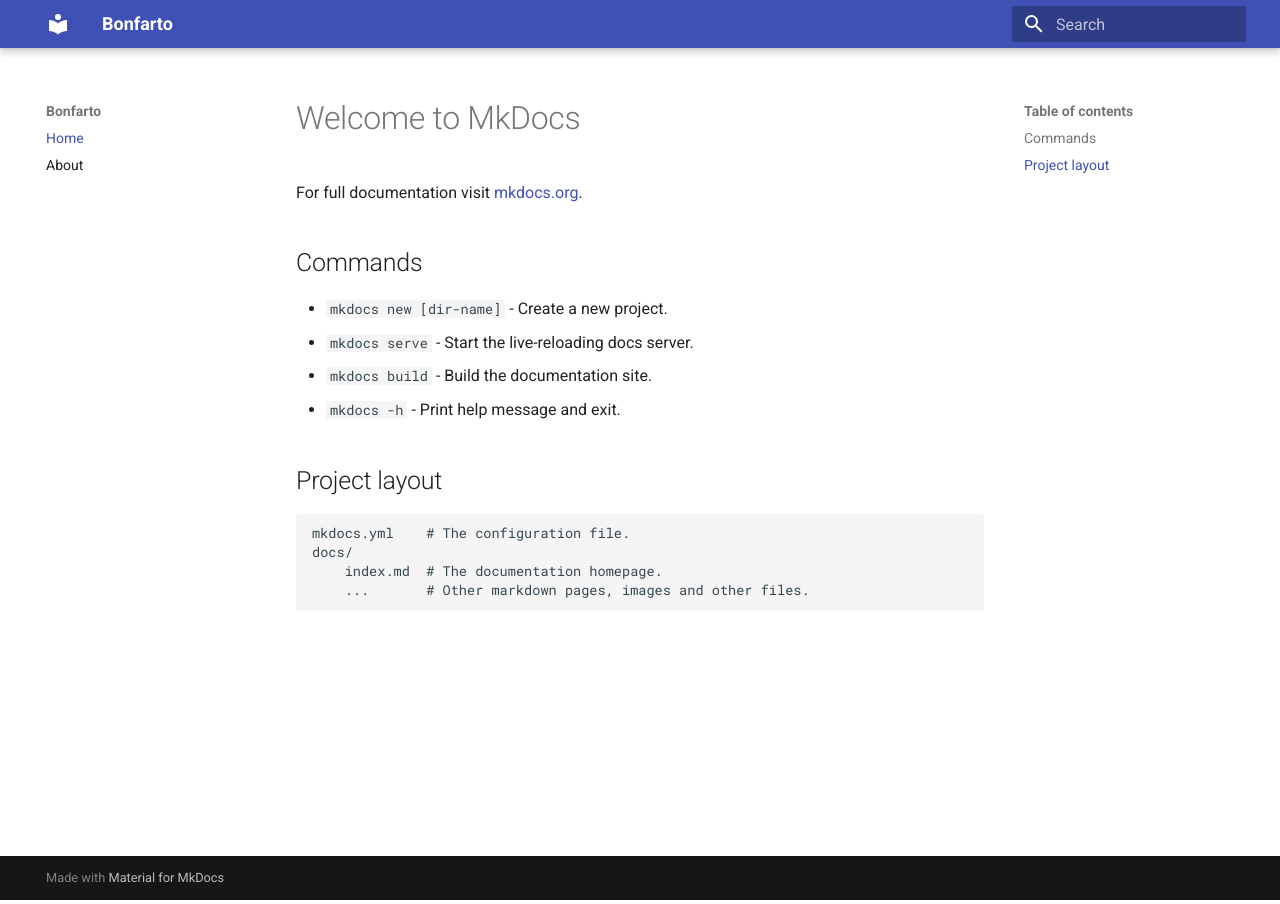
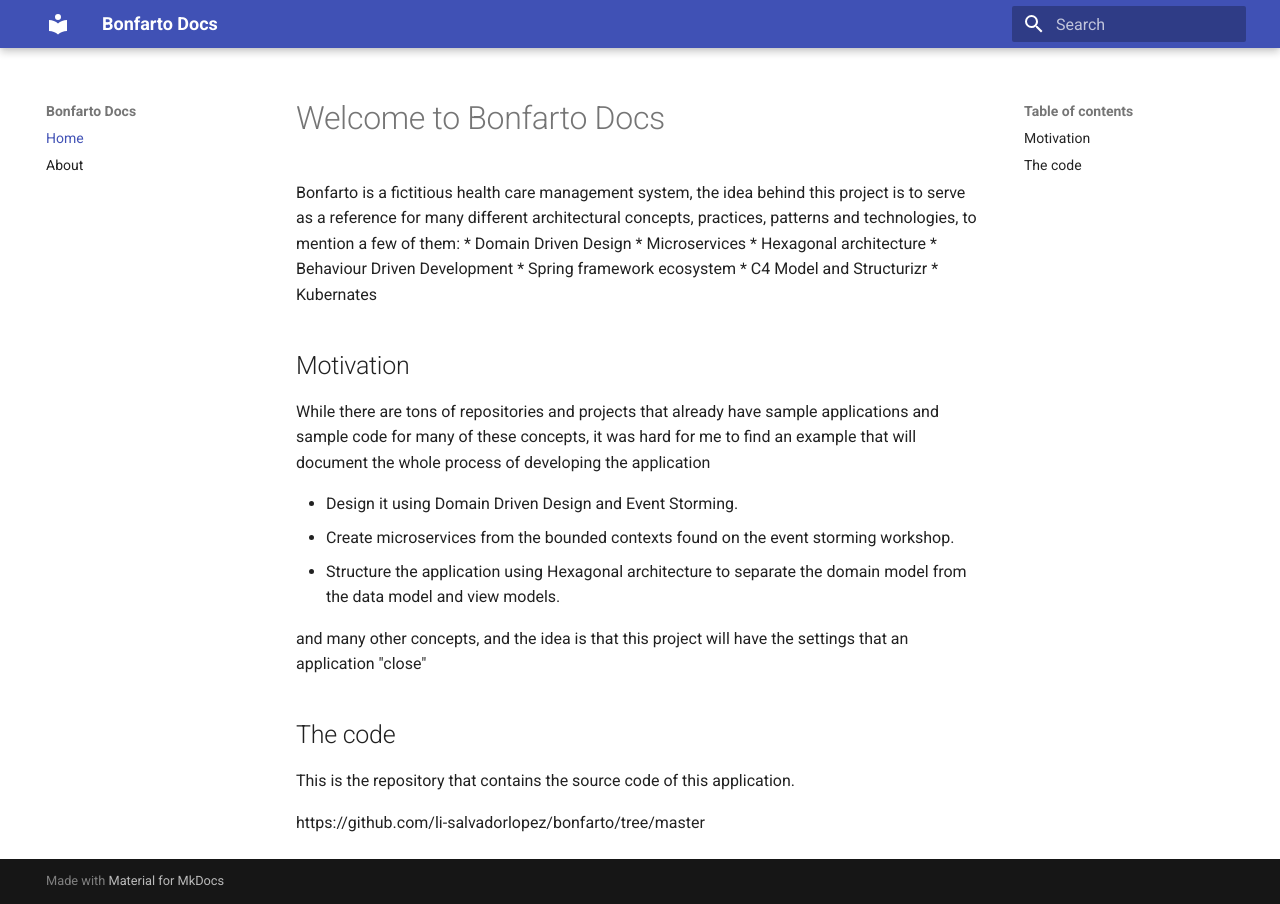
Before and after one commit to li-salvadorlopez/bonfarto-docs, an MkDocs documentation site: the page built from docs/index.md, in a window 1280 px wide. Built offline with MkDocs 1.6.1 and Material for MkDocs 9.7.7, drawn with Linux system fonts in a browser that asks for light colours.

Commit message:
Added the project description.

```diff
--- a/docs/index.md
+++ b/docs/index.md
@@ -1,17 +1,25 @@
-# Welcome to MkDocs
+# Welcome to Bonfarto Docs
 
-For full documentation visit [mkdocs.org](https://www.mkdocs.org).
+Bonfarto is a fictitious health care management system, the idea behind this project is to serve as a reference for
+many different architectural concepts, practices, patterns and technologies, to mention a few of them:
+* Domain Driven Design
+* Microservices
+* Hexagonal architecture
+* Behaviour Driven Development
+* Spring framework ecosystem
+* C4 Model and Structurizr
+* Kubernates
 
-## Commands
+## Motivation
+While there are tons of repositories and projects that already have sample applications and sample code for many of these concepts, it was hard for me to find an example that will document the whole process of developing the application
 
-* `mkdocs new [dir-name]` - Create a new project.
-* `mkdocs serve` - Start the live-reloading docs server.
-* `mkdocs build` - Build the documentation site.
-* `mkdocs -h` - Print help message and exit.
+* Design it using Domain Driven Design and Event Storming.
+* Create microservices from the bounded contexts found on the event storming workshop.
+* Structure the application using Hexagonal architecture to separate the domain model from the data model and view models.
 
-## Project layout
+and many other concepts, and the idea is that this project will have the settings that an application "close"
 
-    mkdocs.yml    # The configuration file.
-    docs/
-        index.md  # The documentation homepage.
-        ...       # Other markdown pages, images and other files.
+## The code
+This is the repository that contains the source code of this application.
+
+https://github.com/li-salvadorlopez/bonfarto/tree/master
--- a/mkdocs.yml
+++ b/mkdocs.yml
@@ -1,4 +1,4 @@
-site_name: Bonfarto
+site_name: Bonfarto Docs
 site_url: https://li-salvadorlopez.github.oi/bonfarto-docs
 nav:
   - Home: index.md
```
